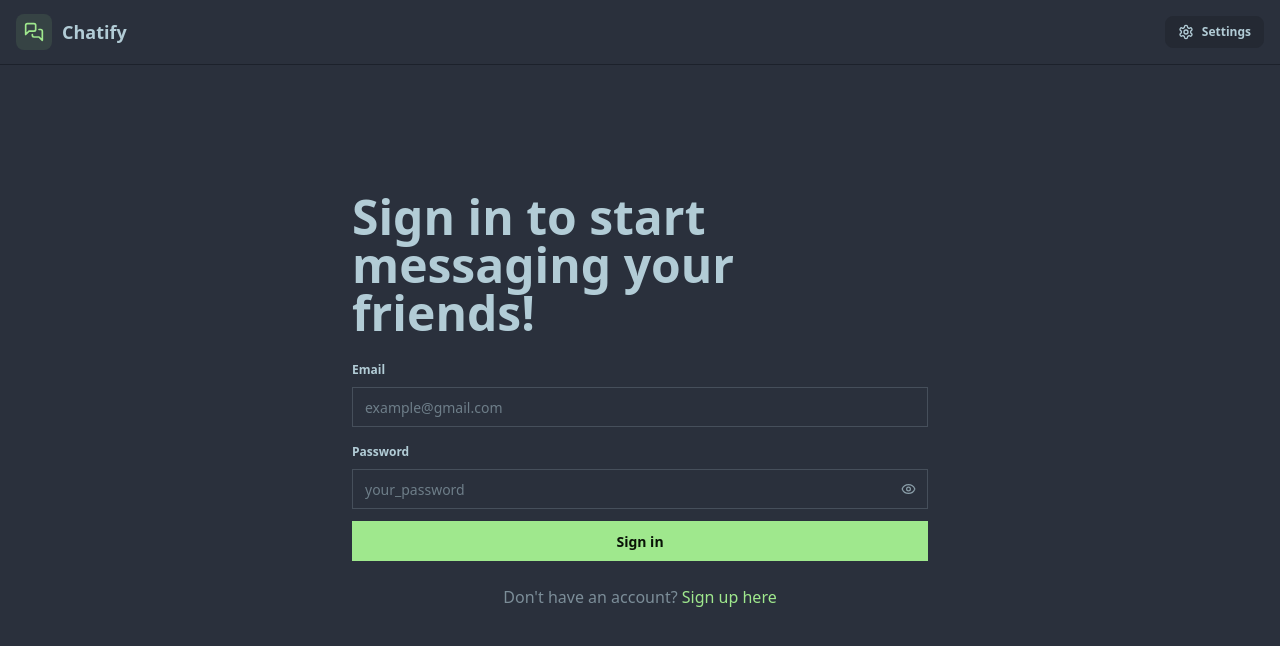
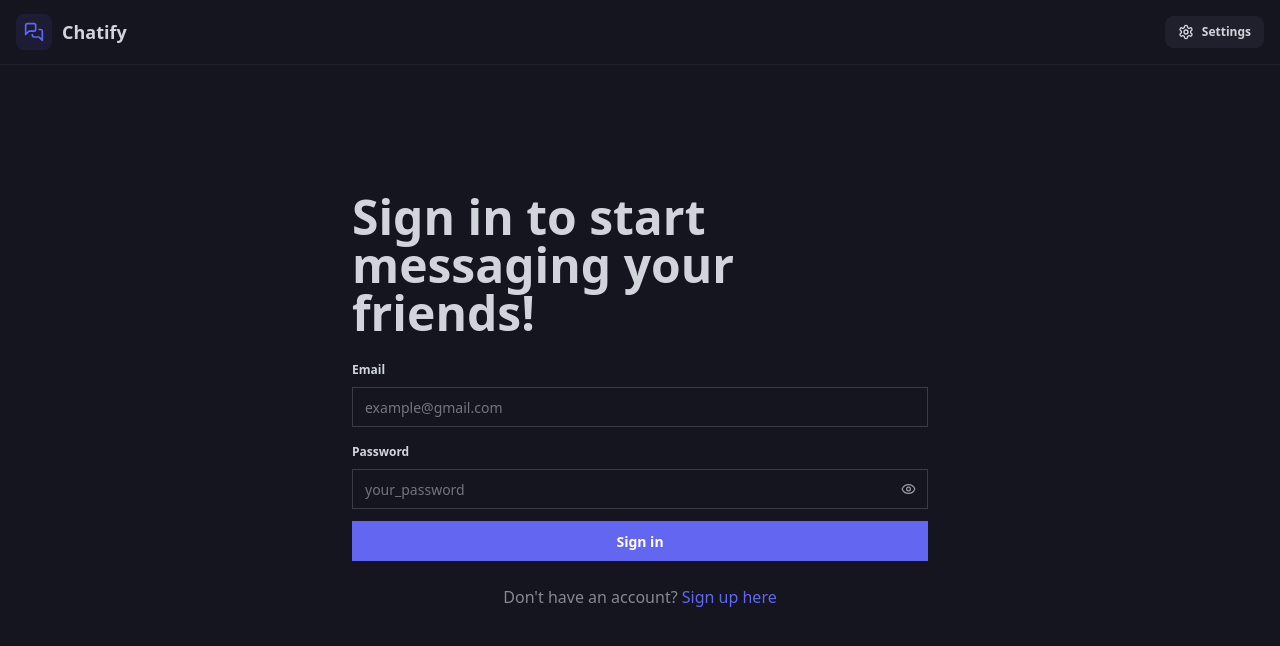
Before and after one commit to 1prabess/fullstack-chat-app, a React (Vite) app in the folder frontend/: page /login in a window 1280 px wide. Shown: the top 646 px of the page. Built offline with nearby package versions, Linux system fonts and the light colour scheme; no server answers.

Commit message:
Change dark and dim theme default stylings

```diff
--- a/frontend/src/index.css
+++ b/frontend/src/index.css
@@ -1,4 +1,61 @@
 @import "tailwindcss";
+
 @plugin "daisyui" {
   themes: all;
 }
+
+@plugin "daisyui/theme" {
+  name: "dark";
+
+  --color-primary: #4f46e5;
+  --color-primary-focus: #4338ca;
+  --color-primary-content: #ffffff;
+
+  --color-secondary: #1e40af;
+  --color-secondary-focus: #1e3a8a;
+  --color-secondary-content: #e0f2fe;
+
+  --color-accent: #0f766e;
+  --color-accent-focus: #115e59;
+  --color-accent-content: #ffffff;
+
+  --color-base-100: #0d1117;
+  --color-base-200: #161b22;
+  --color-base-300: #21262d;
+  --color-base-content: #c9d1d9;
+
+  --color-info: #2563eb;
+  --color-success: #16a34a;
+  --color-warning: #d97706;
+  --color-error: #dc2626;
+}
+
+@plugin "daisyui/theme" {
+  name: "dim";
+
+  /* Primary */
+  --color-primary: #6366f1;
+  --color-primary-focus: #4f46e5;
+  --color-primary-content: #ffffff;
+
+  /* Secondary */
+  --color-secondary: #0ea5e9;
+  --color-secondary-focus: #0284c7;
+  --color-secondary-content: #ffffff;
+
+  /* Accent */
+  --color-accent: #22d3ee;
+  --color-accent-focus: #06b6d4;
+  --color-accent-content: #000000;
+
+  --color-base-100: #14151e;
+  --color-base-200: #1f202b;
+  --color-base-300: #2a2b38;
+  --color-base-content: #d1d5db;
+
+  /* Status */
+  --color-info: #38bdf8;
+  --color-success: #4ade80;
+  --color-warning: #facc15;
+  --color-error: #f87171;
+}
```
